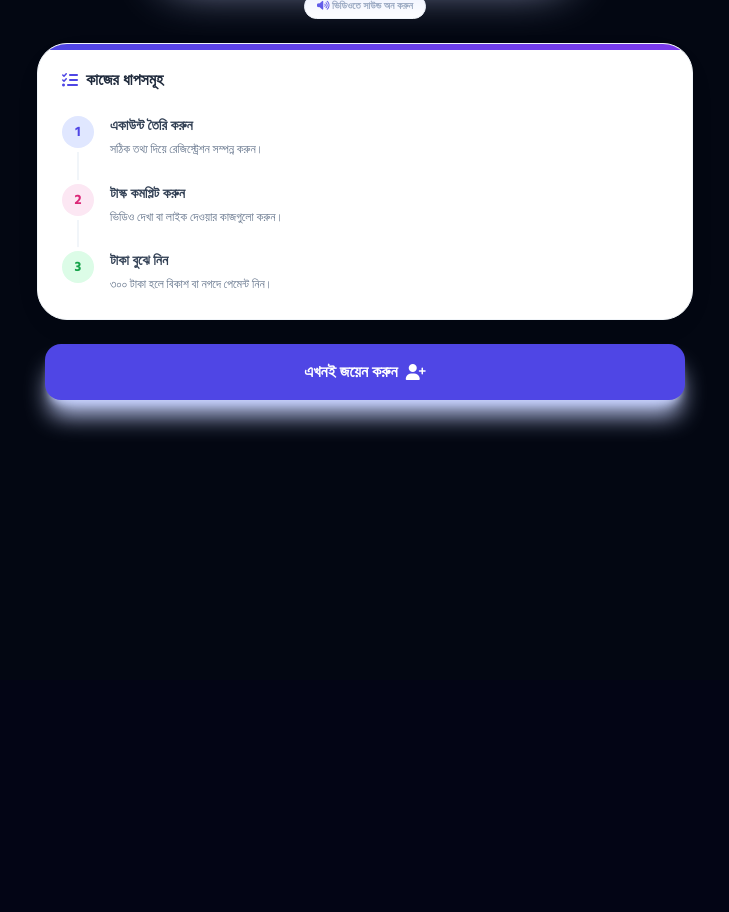
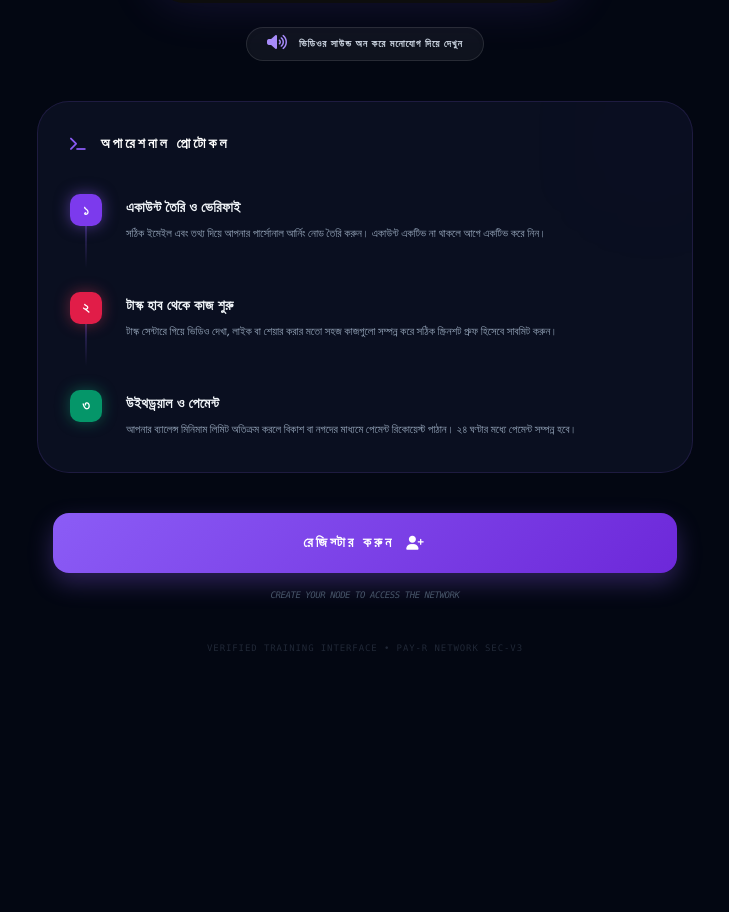
Before and after one commit to siafulislam45/Oay, a Flask app: page /tutorial in a window 1280 px wide. Shown: the part 1022-1934 px from the top of the page, without its empty margins (275-1004 px from the left). Before the commit the page ends 1456 px from the top, so only its background shows below. Run offline with Flask 3, Linux system fonts and the light colour scheme; data that the repository does not hold is empty; parts of the project's set-up code (start-up, migrations or seed data) failed here and were passed over; some libraries are stand-ins or nearby versions.

Commit message:
Update tutorial.html

```diff
--- a/templates/tutorial.html
+++ b/templates/tutorial.html
@@ -2,41 +2,91 @@
 {% block content %}
 
 <style>
-    .fade-up { animation: fadeUp 0.6s cubic-bezier(0.16, 1, 0.3, 1); }
-    @keyframes fadeUp { from { opacity: 0; transform: translateY(20px); } to { opacity: 1; transform: translateY(0); } }
+    /* AI Reveal Animation */
+    .reveal-training { animation: revealIn 0.7s cubic-bezier(0.16, 1, 0.3, 1) forwards; opacity: 0; }
+    @keyframes revealIn { from { opacity: 0; transform: translateY(30px); } to { opacity: 1; transform: translateY(0); } }
 
-    .glass-card {
-        background: white;
-        border: 1px solid #F1F5F9;
-        box-shadow: 0 10px 40px -10px rgba(0, 0, 0, 0.05);
+    /* Video Frame Styling */
+    .cyber-video-frame {
+        background: #000;
+        border: 4px solid rgba(255, 255, 255, 0.05);
+        border-radius: 30px;
+        box-shadow: 0 0 50px rgba(139, 92, 246, 0.15);
+        position: relative;
+        overflow: hidden;
+    }
+    .video-glow {
+        position: absolute;
+        inset: -2px;
+        background: linear-gradient(135deg, #8B5CF6, #D946EF);
+        border-radius: 32px;
+        z-index: -1;
+        opacity: 0.3;
+    }
+
+    /* Glass Instruction Card */
+    .instruction-node {
+        background: rgba(15, 23, 42, 0.6);
+        backdrop-filter: blur(20px);
+        border: 1px solid rgba(139, 92, 246, 0.15);
+        border-radius: 32px;
+    }
+
+    /* Step Nodes */
+    .step-node-circle {
+        width: 32px;
+        height: 32px;
+        border-radius: 10px;
+        display: flex;
+        align-items: center;
+        justify-content: center;
+        font-weight: 900;
+        font-size: 14px;
+        z-index: 10;
+        position: relative;
+    }
+    .timeline-line {
+        position: absolute;
+        left: 15px;
+        top: 32px;
+        bottom: -24px;
+        width: 2px;
+        background: linear-gradient(to bottom, rgba(139, 92, 246, 0.3), transparent);
+    }
+
+    .btn-cyber-action {
+        background: linear-gradient(135deg, #8B5CF6 0%, #6D28D9 100%);
+        box-shadow: 0 10px 25px rgba(139, 92, 246, 0.3);
     }
 </style>
 
-<div class="max-w-2xl mx-auto space-y-6 fade-up pb-32 pt-4">
+<div class="max-w-2xl mx-auto space-y-10 reveal-training pb-32 pt-6 px-2">
 
-    <!-- 1. HEADER -->
-    <div class="text-center space-y-2">
-        <div class="inline-flex items-center justify-center h-14 w-14 rounded-2xl bg-indigo-50 text-[#4F46E5] text-2xl shadow-sm mb-1 transform -rotate-3">
-            <i class="fa-brands fa-youtube"></i>
+    <!-- ১. হেডার সেকশন -->
+    <div class="text-center relative">
+        <div class="absolute -top-10 left-1/2 -translate-x-1/2 w-32 h-32 bg-violet-600/10 rounded-full blur-3xl"></div>
+
+        <div class="relative inline-flex items-center justify-center h-16 w-16 rounded-2xl bg-violet-500/10 border border-violet-500/20 text-violet-400 text-3xl shadow-2xl mb-4 transform -rotate-3">
+            <i class="fa-solid fa-graduation-cap"></i>
         </div>
-        <h2 class="text-xl font-bold text-slate-800">কিভাবে কাজ করবেন?</h2>
-        <p class="text-slate-500 text-xs max-w-xs mx-auto">ভিডিওটি মনোযোগ দিয়ে দেখুন</p>
+        <h2 class="text-2xl font-black ai-gradient-text uppercase tracking-[2px]">কিভাবে কাজ করবেন?</h2>
+        <p class="text-[10px] text-slate-500 font-bold uppercase tracking-[3px] mt-1">System Operation Training Module</p>
     </div>
 
-    <!-- 2. VIDEO PLAYER (FIXED HEIGHT FOR FULL VIEW) -->
-    <div class="flex justify-center px-4">
-        <!--
-           Update: h-[750px] দেওয়া হয়েছে যাতে ভিডিও লম্বাভাবে পুরোটা দেখা যায়।
-           max-w-[420px] দেওয়া হয়েছে যাতে মোবাইলের উইডথ অনুযায়ী ফিট হয়।
-        -->
-        <div class="relative w-full max-w-[420px] h-[750px] bg-black rounded-[25px] overflow-hidden shadow-2xl shadow-indigo-200 border-[4px] border-white ring-1 ring-slate-200">
+    <!-- ২. ভিডিও প্লেয়ার (Full High View) -->
+    <div class="flex flex-col items-center px-2">
+        <div class="relative w-full max-w-[420px] h-[750px] cyber-video-frame">
+            <div class="video-glow"></div>
 
-            <!-- Loading Placeholder -->
-            <div class="absolute inset-0 flex items-center justify-center bg-slate-900 z-0">
-                <i class="fa-solid fa-circle-notch fa-spin text-white text-2xl"></i>
+            <!-- Loading Node -->
+            <div class="absolute inset-0 flex items-center justify-center bg-slate-950 z-0">
+                <div class="flex flex-col items-center gap-3">
+                    <i class="fa-solid fa-atom fa-spin text-violet-500 text-3xl"></i>
+                    <p class="text-[10px] text-slate-600 font-black uppercase tracking-widest">Loading Stream...</p>
+                </div>
             </div>
 
-            <!-- Facebook Iframe -->
+            <!-- Facebook Video Iframe -->
             <iframe
                 src="https://www.facebook.com/plugins/video.php?href=https%3A%2F%2Fwww.facebook.com%2Freel%2F1442701204199094%2F%3Fapp%3Dfbl&show_text=false&appId"
                 class="absolute top-0 left-0 w-full h-full z-10"
@@ -44,73 +94,74 @@
                 scrolling="no"
                 frameborder="0"
                 allowfullscreen="true"
-                allow="autoplay; clipboard-write; encrypted-media; picture-in-picture; web-share"
-                allowFullScreen="true">
+                allow="autoplay; clipboard-write; encrypted-media; picture-in-picture; web-share">
             </iframe>
+        </div>
 
+        <div class="mt-6 flex items-center gap-3 bg-white/5 border border-white/10 px-5 py-2 rounded-full shadow-inner">
+            <i class="fa-solid fa-volume-high text-violet-400 animate-bounce"></i>
+            <p class="text-[10px] text-slate-300 font-bold uppercase tracking-widest">ভিডিওর সাউন্ড অন করে মনোযোগ দিয়ে দেখুন</p>
         </div>
     </div>
 
-    <div class="text-center -mt-2">
-        <p class="text-[10px] text-slate-400 font-bold bg-white px-3 py-1 rounded-full inline-block shadow-sm border border-slate-100">
-            <i class="fa-solid fa-volume-high text-[#4F46E5]"></i> ভিডিওতে সাউন্ড অন করুন
-        </p>
-    </div>
+    <!-- ৩. কাজের ধাপসমূহ (Instruction Timeline) -->
+    <div class="instruction-node p-8 relative overflow-hidden">
+        <div class="absolute top-0 right-0 p-10 bg-violet-600/5 rounded-full blur-3xl"></div>
 
-    <!-- 3. INSTRUCTION STEPS -->
-    <div class="glass-card p-6 rounded-[30px] relative overflow-hidden mx-2">
-        <div class="absolute top-0 left-0 w-full h-1.5 bg-gradient-to-r from-[#4F46E5] to-[#7C3AED]"></div>
-
-        <h3 class="font-bold text-slate-800 mb-6 flex items-center gap-2">
-            <i class="fa-solid fa-list-check text-[#4F46E5]"></i> কাজের ধাপসমূহ
+        <h3 class="text-sm font-black text-white uppercase tracking-[3px] mb-10 flex items-center gap-3">
+            <i class="fa-solid fa-terminal text-violet-500"></i> অপারেশনাল প্রোটোকল
         </h3>
 
-        <div class="space-y-6 relative">
-            <!-- Vertical Line -->
-            <div class="absolute left-[15px] top-2 bottom-2 w-0.5 bg-slate-100"></div>
-
+        <div class="space-y-12">
             <!-- Step 1 -->
-            <div class="relative flex gap-4">
-                <div class="h-8 w-8 bg-indigo-100 text-[#4F46E5] rounded-full flex items-center justify-center font-bold text-sm z-10 ring-4 ring-white">1</div>
-                <div>
-                    <h4 class="text-sm font-bold text-slate-700">একাউন্ট তৈরি করুন</h4>
-                    <p class="text-xs text-slate-500 mt-1 leading-relaxed">সঠিক তথ্য দিয়ে রেজিস্ট্রেশন সম্পন্ন করুন।</p>
+            <div class="relative flex gap-6 group">
+                <div class="timeline-line"></div>
+                <div class="step-node-circle bg-violet-600 text-white shadow-[0_0_15px_rgba(139,92,246,0.5)]">১</div>
+                <div class="flex-grow pt-1">
+                    <h4 class="text-sm font-black text-slate-100 uppercase tracking-wide group-hover:text-violet-400 transition-colors">একাউন্ট তৈরি ও ভেরিফাই</h4>
+                    <p class="text-[11px] text-slate-400 mt-2 leading-relaxed font-medium">সঠিক ইমেইল এবং তথ্য দিয়ে আপনার পার্সোনাল আর্নিং নোড তৈরি করুন। একাউন্ট একটিভ না থাকলে আগে একটিভ করে নিন।</p>
                 </div>
             </div>
 
             <!-- Step 2 -->
-            <div class="relative flex gap-4">
-                <div class="h-8 w-8 bg-pink-100 text-pink-600 rounded-full flex items-center justify-center font-bold text-sm z-10 ring-4 ring-white">2</div>
-                <div>
-                    <h4 class="text-sm font-bold text-slate-700">টাস্ক কমপ্লিট করুন</h4>
-                    <p class="text-xs text-slate-500 mt-1 leading-relaxed">ভিডিও দেখা বা লাইক দেওয়ার কাজগুলো করুন।</p>
+            <div class="relative flex gap-6 group">
+                <div class="timeline-line"></div>
+                <div class="step-node-circle bg-rose-600 text-white shadow-[0_0_15px_rgba(244,63,94,0.4)]">২</div>
+                <div class="flex-grow pt-1">
+                    <h4 class="text-sm font-black text-slate-100 uppercase tracking-wide group-hover:text-rose-400 transition-colors">টাস্ক হাব থেকে কাজ শুরু</h4>
+                    <p class="text-[11px] text-slate-400 mt-2 leading-relaxed font-medium">টাস্ক সেন্টারে গিয়ে ভিডিও দেখা, লাইক বা শেয়ার করার মতো সহজ কাজগুলো সম্পন্ন করে সঠিক স্ক্রিনশট প্রুফ হিসেবে সাবমিট করুন।</p>
                 </div>
             </div>
 
             <!-- Step 3 -->
-            <div class="relative flex gap-4">
-                <div class="h-8 w-8 bg-green-100 text-green-600 rounded-full flex items-center justify-center font-bold text-sm z-10 ring-4 ring-white">3</div>
-                <div>
-                    <h4 class="text-sm font-bold text-slate-700">টাকা বুঝে নিন</h4>
-                    <p class="text-xs text-slate-500 mt-1 leading-relaxed">৩০০ টাকা হলে বিকাশ বা নগদে পেমেন্ট নিন।</p>
+            <div class="relative flex gap-6 group">
+                <div class="step-node-circle bg-emerald-600 text-white shadow-[0_0_15px_rgba(16,185,129,0.4)]">৩</div>
+                <div class="flex-grow pt-1">
+                    <h4 class="text-sm font-black text-slate-100 uppercase tracking-wide group-hover:text-emerald-400 transition-colors">উইথড্রয়াল ও পেমেন্ট</h4>
+                    <p class="text-[11px] text-slate-400 mt-2 leading-relaxed font-medium">আপনার ব্যালেন্স মিনিমাম লিমিট অতিক্রম করলে বিকাশ বা নগদের মাধ্যমে পেমেন্ট রিকোয়েস্ট পাঠান। ২৪ ঘণ্টার মধ্যে পেমেন্ট সম্পন্ন হবে।</p>
                 </div>
             </div>
         </div>
     </div>
 
-    <!-- 4. CTA BUTTON -->
-    <div class="text-center pb-6 px-4">
+    <!-- ৪. ফাইনাল কল টু অ্যাকশন -->
+    <div class="text-center space-y-4 px-4">
         {% if session.get('user_id') %}
-            <a href="/tasks" class="w-full inline-flex justify-center items-center gap-2 bg-[#0A2540] text-white px-8 py-4 rounded-2xl font-bold shadow-xl shadow-indigo-200 hover:scale-105 transition">
-                <span>কাজ শুরু করুন</span>
-                <i class="fa-solid fa-arrow-right"></i>
+            <a href="/tasks" class="btn-cyber-action w-full flex items-center justify-center gap-3 py-5 rounded-2xl text-white font-black text-sm uppercase tracking-[3px] shadow-2xl active:scale-95 transition-all">
+                ইনিশিয়েট অপারেশন <i class="fa-solid fa-rocket"></i>
             </a>
+            <p class="text-[9px] text-slate-600 font-mono uppercase tracking-tighter italic">Execute the protocol to start earning yield</p>
         {% else %}
-            <a href="/register" class="w-full inline-flex justify-center items-center gap-2 bg-[#4F46E5] text-white px-8 py-4 rounded-2xl font-bold shadow-xl shadow-indigo-200 hover:scale-105 transition">
-                <span>এখনই জয়েন করুন</span>
-                <i class="fa-solid fa-user-plus"></i>
+            <a href="/register" class="btn-cyber-action w-full flex items-center justify-center gap-3 py-5 rounded-2xl text-white font-black text-sm uppercase tracking-[3px] shadow-2xl active:scale-95 transition-all">
+                রেজিস্টার করুন <i class="fa-solid fa-user-plus"></i>
             </a>
+            <p class="text-[9px] text-slate-600 font-mono uppercase tracking-tighter italic">Create your node to access the network</p>
         {% endif %}
+    </div>
+
+    <!-- Security Tagline -->
+    <div class="text-center opacity-30">
+        <p class="text-[9px] font-mono text-slate-500 tracking-widest uppercase">Verified Training Interface • Pay-R Network Sec-v3</p>
     </div>
 
 </div>
```
